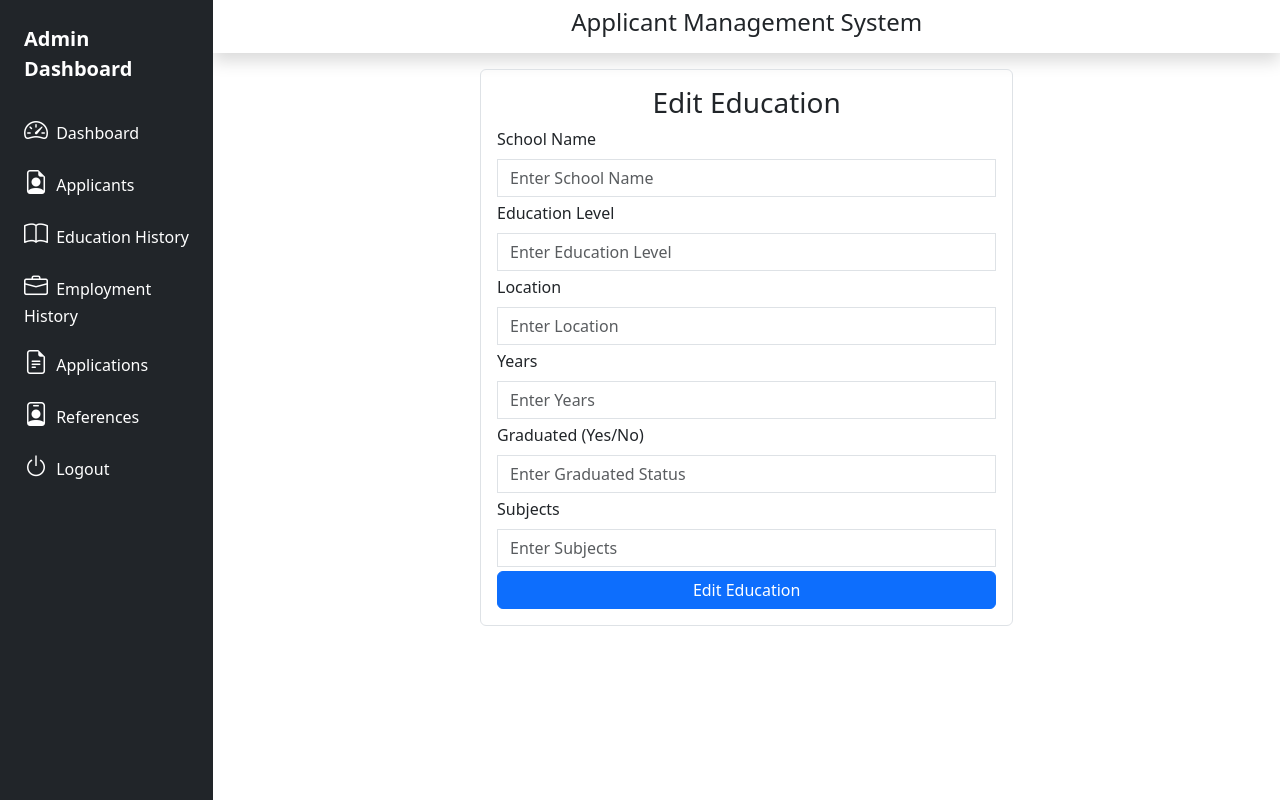
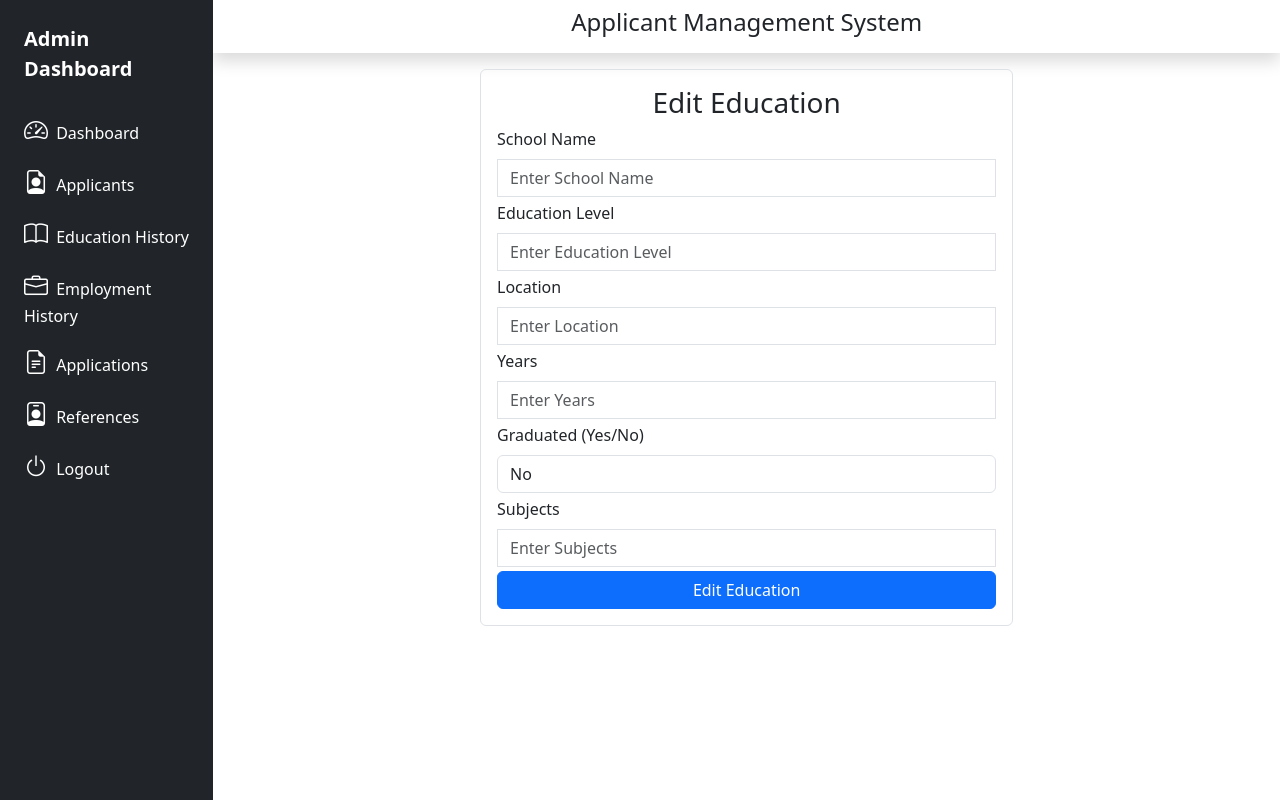
Before and after one commit to feiryrej/KRAFTCompany, a React (Vite) app in the folder client/: page /dashboard/edit_education/1 in a window 1280 px wide. Built offline with nearby package versions, Linux system fonts and the light colour scheme; no server answers.

Commit message:
Fixed add and edit button for application and education

```diff
--- a/client/package.json
+++ b/client/package.json
@@ -10,11 +10,13 @@
     "preview": "vite preview"
   },
   "dependencies": {
+    "@syncfusion/ej2-react-popups": "^26.1.38",
     "axios": "^1.7.2",
     "bootstrap": "^5.3.3",
     "bootstrap-icons": "^1.11.3",
     "react": "^18.3.1",
     "react-dom": "^18.3.1",
+    "react-icons": "^5.2.1",
     "react-router-dom": "^6.24.0"
   },
   "devDependencies": {
--- a/client/src/components/AddApplication.jsx
+++ b/client/src/components/AddApplication.jsx
@@ -11,7 +11,7 @@ const AddApplication = () => {
     Date_can_Start: '',
     Salary_Desired: '',
     is_Currently_Employed: false,
-    can_Inquire_Current_Employer: false, // Set default value to false
+    can_Inquire_Current_Employer: false,
     has_Applied_Before: false,
     Applied_Before_Where: '',
     Applied_Before_When: '',
@@ -45,6 +45,14 @@ const AddApplication = () => {
   const handleSubmit = async (e) => {
     e.preventDefault();
 
+    // Ensure Salary_Desired is numeric
+    const salaryDesiredNumeric = parseFloat(application.Salary_Desired.replace(/,/g, ''));
+    if (isNaN(salaryDesiredNumeric)) {
+      setError('Salary Desired must be a numeric value.');
+      setSuccess('');
+      return;
+    }
+
     // Check if Applicant ID exists
     if (!applicants.some(applicant => applicant.Applicant_ID === application.Applicant_ID)) {
       setError('Applicant ID does not exist.');
@@ -53,8 +61,9 @@ const AddApplication = () => {
     }
 
     try {
-      console.log("Submitting application: ", application); // Debug log
-      const response = await axios.post('http://localhost:3000/auth/add_application', application);
+      const applicationData = { ...application, Salary_Desired: salaryDesiredNumeric };
+      console.log("Submitting application: ", applicationData); // Debug log
+      const response = await axios.post('http://localhost:3000/auth/add_application', applicationData);
       if (response.data.status === 'Success') {
         setError('');
         setSuccess('Application successfully added.');
--- a/client/src/components/EditEducation.jsx
+++ b/client/src/components/EditEducation.jsx
@@ -9,7 +9,7 @@ const EditEducation = () => {
     Education_Level: "",
     Education_Location: "",
     Education_Years: "",
-    has_Graduated: "",
+    has_Graduated: "", // This will be a string "true" or "false"
     Education_Subjects: ""
   });
   const navigate = useNavigate();
@@ -18,12 +18,13 @@ const EditEducation = () => {
     axios
       .get(`http://localhost:3000/auth/education/${id}`)
       .then((result) => {
+        console.log('Fetched Education:', result.data);
         setEducation({
           Education_School_Name: result.data.education[0].Education_School_Name,
           Education_Level: result.data.education[0].Education_Level,
           Education_Location: result.data.education[0].Education_Location,
           Education_Years: result.data.education[0].Education_Years,
-          has_Graduated: result.data.education[0].has_Graduated,
+          has_Graduated: result.data.education[0].has_Graduated ? "true" : "false",
           Education_Subjects: result.data.education[0].Education_Subjects
         });
       })
@@ -33,7 +34,10 @@ const EditEducation = () => {
   const handleSubmit = (e) => {
     e.preventDefault();
     axios
-      .put(`http://localhost:3000/auth/edit_education/${id}`, education)
+      .put(`http://localhost:3000/auth/edit_education/${id}`, {
+        ...education,
+        has_Graduated: education.has_Graduated === "true"
+      })
       .then((result) => {
         if (result.data.status === "Success") {
           navigate("/dashboard/education");
@@ -117,17 +121,18 @@ const EditEducation = () => {
             <label htmlFor="inputGraduated" className="form-label">
               Graduated (Yes/No)
             </label>
-            <input
-              type="text"
-              className="form-control rounded-0"
+            <select
+              className="form-control"
               id="inputGraduated"
-              placeholder="Enter Graduated Status"
               value={education.has_Graduated}
               onChange={(e) =>
                 setEducation({ ...education, has_Graduated: e.target.value })
               }
-              autoComplete="off"
-            />
+              required
+            >
+              <option value="false">No</option>
+              <option value="true">Yes</option>
+            </select>
           </div>
           <div className="col-12">
             <label htmlFor="inputSubjects" className="form-label">
```
Also changed, not shown: 2 other files (tests, documents, lock files or other folders).
